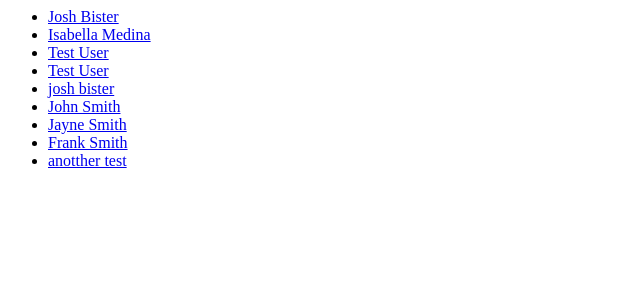
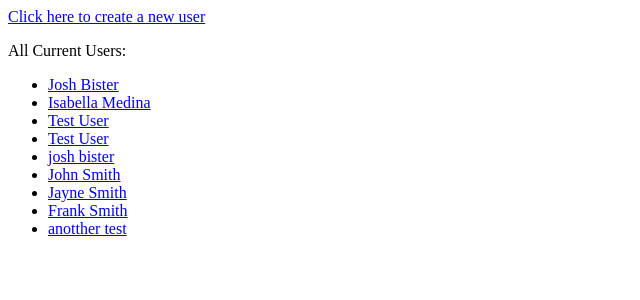
Before and after one commit to p1rateg0ld/django, a Django app: page /get_info/ in a window 1280 px wide. Shown: the top 300 px of the page, without its empty margins (0-640 px from the left). Run offline with Django 3.2, Linux system fonts and the light colour scheme; data comes from the database, SQL or seed files in the repository; both versions use the stored data as it was after the commit.

Commit message:
created forms page

```diff
--- a/signaturemaker/get_info/models.py
+++ b/signaturemaker/get_info/models.py
@@ -1,4 +1,10 @@
 from django.db import models
+
+
+
+
+# https://stackoverflow.com/questions/8187082/how-can-you-set-class-attributes-from-variable-arguments-kwargs-in-python
+
 
 class UserInfo(models.Model):
     def __str__(self):
--- a/signaturemaker/get_info/templates/get_info/index.html
+++ b/signaturemaker/get_info/templates/get_info/index.html
@@ -1,7 +1,12 @@
+<a href="{% url 'get_info:new_user' %}"> Click here to create a new user </a>
+
+
+<!-- print all users -->
+<p> All Current Users: </p>
 {% if all_users %}
     <ul>
     {% for user in all_users %}
-        <li><a href="/get_info/{{ user.id }}/"> {{ user.first_name  }} {{ user.last_name }}</a></li>
+        <li><a href="{% url 'get_info:id_lookup' user.id %}"> {{ user.first_name  }} {{ user.last_name }}</a></li>
         {% endfor %}
         </ul>
 {% else %}
--- a/signaturemaker/get_info/templates/get_info/user_template.html
+++ b/signaturemaker/get_info/templates/get_info/user_template.html
@@ -1,8 +1,10 @@
+<a href="{% url 'get_info:index' %}">Home</a>
+
 {% if matched_users %}
     <h1><b>Matched Users:</b></h1>
     <ul>
     {% for user in matched_users %}
-        <li><a href="/get_info/{{ user.id }}/"> {{ user.first_name  }} {{ user.last_name }}</a></li>
+        <li><a href="{% url 'get_info:id_lookup' user.id %}"> {{ user.first_name  }} {{ user.last_name }}</a></li>
         {% endfor %}
         </ul>
 {% else %}
--- a/signaturemaker/get_info/urls.py
+++ b/signaturemaker/get_info/urls.py
@@ -2,16 +2,20 @@ from django.urls import path
 
 from . import views
 
+app_name = 'get_info'
 urlpatterns = [
     path('', views.index, name='index'),
     path('<first_name>/'
          '<last_name>/',
          views.get_user_info,
-         name='user info'
+         name='user_info'
          ),
     path('<int:identifier>/',
          views.get_user_info,
-         name='user info2'
-         )
+         name='id_lookup'
+         ),
+    path('new_user_form/',
+         views.new_user_form,
+         name='new_user')
 
 ]
--- a/signaturemaker/get_info/views.py
+++ b/signaturemaker/get_info/views.py
@@ -1,7 +1,31 @@
-from django.http import HttpResponse, Http404
+from django.http import HttpResponse, Http404, HttpResponseRedirect
 from django.shortcuts import render
+from datetime import datetime
 
 from get_info.models import UserInfo
+from get_info.forms import UserInfoForm
+
+#### Helper Functions ####
+def find_user(**kwargs):
+    try:
+        return UserInfo.objects.filter(first_name= kwargs["first_name"], last_name= kwargs["last_name"])
+    except KeyError:
+        try:
+            return UserInfo.objects.filter(id=kwargs["identifier"])
+        except KeyError:
+            return False
+
+
+def create_new_user(data_object):
+    new_user = UserInfo()
+    new_user.pub_date = datetime.now()
+
+    [setattr(new_user, key, value) for key,value in data_object.items()]
+    new_user.save()
+    return new_user
+
+
+#### Views ####
 
 def index(request):
 
@@ -10,16 +34,35 @@ def index(request):
 
     return render(request, 'get_info/index.html', context)
 
-def get_user_info(request, identifier= '',first_name='', last_name=''):
+def get_user_info(request, identifier= '',first_name= '', last_name= ''):
     try:
         if identifier:
             # Using pk here to test 404 throw
-            matched_users = [UserInfo.objects.get(pk=identifier)]
-            # matched_users = UserInfo.objects.filter(id=identifier)
+            #matched_users = [UserInfo.objects.get(pk=identifier)]
+            matched_users = find_user (identifier=identifier)
         else:
-            matched_users = UserInfo.objects.filter(first_name= first_name, last_name= last_name)
+            matched_users = find_user(first_name= first_name, last_name= last_name)
         context = { 'matched_users': matched_users, }
     except UserInfo.DoesNotExist:
         raise Http404("No User Found")
 
     return render(request, 'get_info/user_template.html', context)
+
+
+# Interface to create a new user object to and store in the database
+def new_user_form(request):
+    if request.method == 'POST':
+        form = UserInfoForm(request.POST)
+        if form.is_valid():
+            matched_users = find_user(first_name= form.cleaned_data["first_name"], last_name = form.cleaned_data["last_name"])
+            if not matched_users:
+                # create_new_user returns the UserInfo object, which has the id, which needs to be a string for the url
+                return HttpResponseRedirect("/get_info/" + str((create_new_user(form.cleaned_data)).id) + "/")
+            else:
+                context = { 'matched_users': matched_users, }
+                return render(request, 'get_info/user_template.html', context)
+
+
+    else:
+        form = UserInfoForm()
+    return render(request, 'get_info/new_user_template.html', {'form':form})
```
Also changed, not shown: signaturemaker/TODO.txt (+6 -4 lines), signaturemaker/get_info/forms.py (added, +14 -0 lines), signaturemaker/get_info/templates/get_info/new_user_template.html (added, +12 -0 lines), signaturemaker/db.sqlite3, 1 other file.
